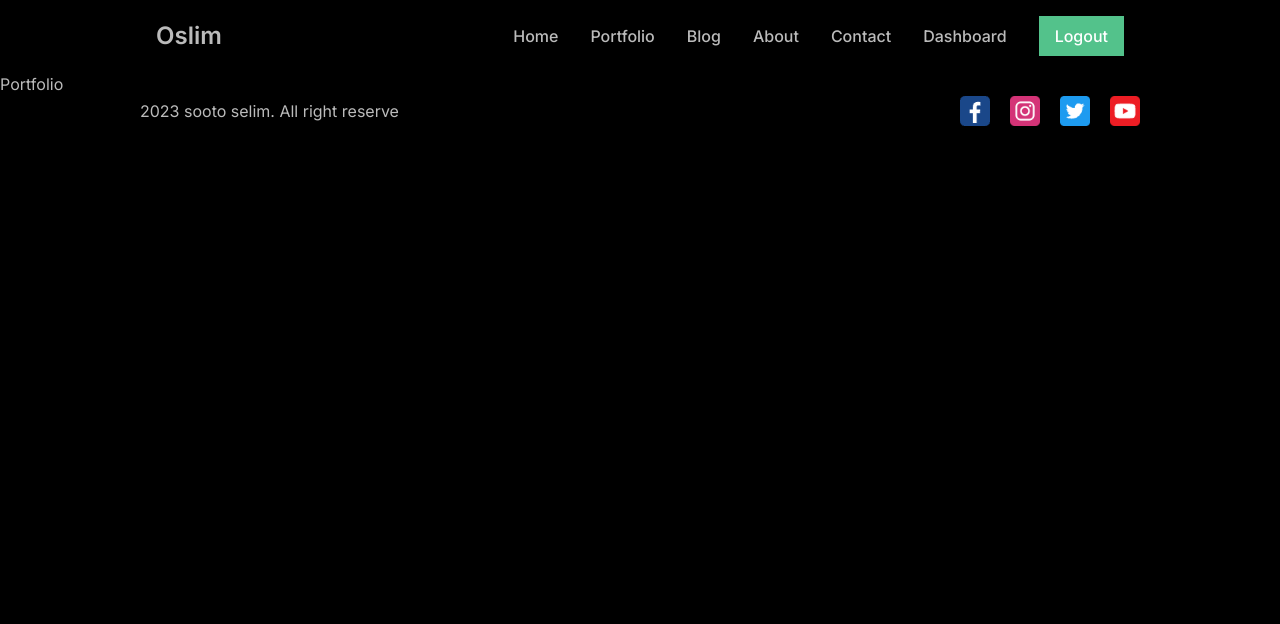
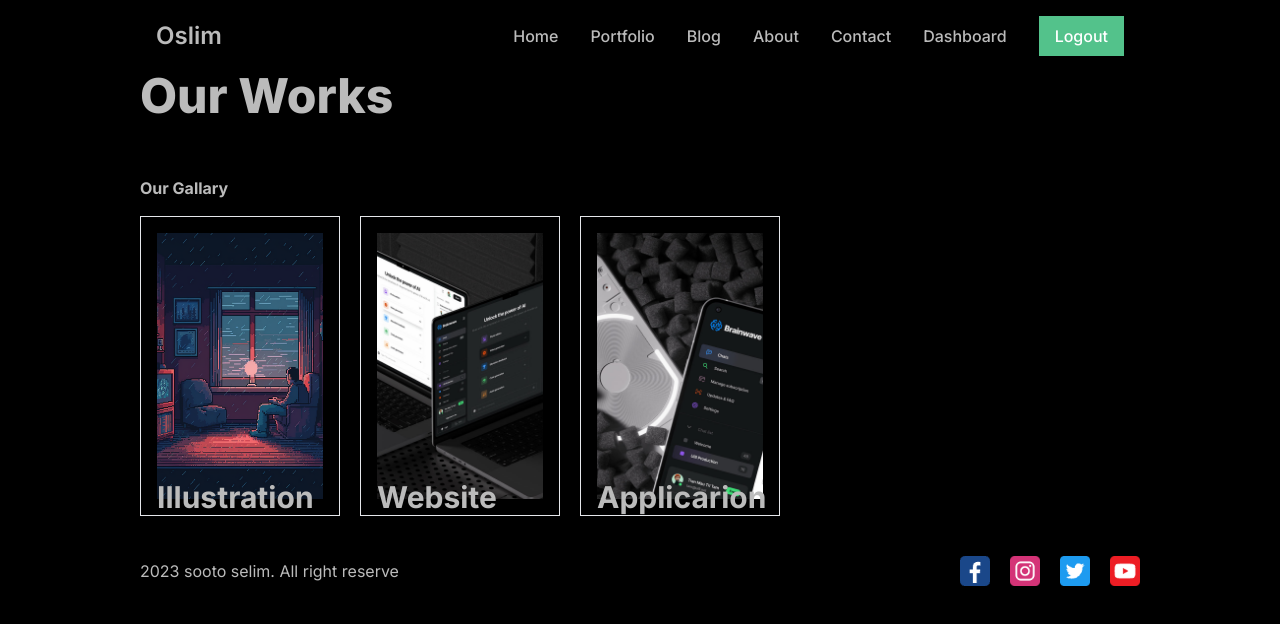
Before and after one commit to oslim4321/next13-app-router-tut-learn, a Next.js app: page /portfolio in a window 1280 px wide. Shown: the top 624 px of the page. Built offline with nearby package versions, Linux system fonts and the light colour scheme.

Commit message:
working on our works page

```diff
--- a/src/app/contact/page.js
+++ b/src/app/contact/page.js
@@ -98,7 +98,7 @@ const contact = () => {
               alt="contact"
               width={"500"}
               height={"500"}
-              className={"w-[70%]"}
+              className={"w-[]"}
             />
           </div>
         </div>
--- /dev/null
+++ b/src/app/portfolio/layout.js
@@ -0,0 +1,12 @@
+import React from "react";
+
+const layout = ({ children }) => {
+  return (
+    <div className="cont">
+      <h2 className="text-5xl font-extrabold">Our Works</h2>
+      {children}
+    </div>
+  );
+};
+
+export default layout;
--- a/src/app/portfolio/page.js
+++ b/src/app/portfolio/page.js
@@ -1,7 +1,50 @@
+import Image from "next/image";
+import Link from "next/link";
 import React from "react";
 
 const Portfolio = () => {
-  return <div>Portfolio</div>;
+  const portfolio = [
+    {
+      img: "/images/illustration.png",
+      title: "Illustration",
+      url: "illustration",
+    },
+    {
+      img: "/images/websites.jpg",
+      title: "Website",
+      url: "website",
+    },
+    {
+      img: "/images/apps.jpg",
+      title: "Applicarion",
+      url: "application",
+    },
+  ];
+  return (
+    <div className="cont py-10">
+      <p className="my-4 font-bold">Our Gallary</p>
+      <div className="flex gap-x-5">
+        {portfolio.map((elem) => (
+          <div key={elem.url}>
+            <Link href={`portfolio/${elem.url}`}>
+              <div className="w-[200px] h-[300px] p-4 border relative">
+                <Image
+                  src={elem.img}
+                  width={500}
+                  height={500}
+                  alt={elem.title}
+                  className="w-full h-full object-cover"
+                />
+                <span className="absolute text-3xl font-bold bottom-0">
+                  {elem.title}
+                </span>
+              </div>
+            </Link>
+          </div>
+        ))}
+      </div>
+    </div>
+  );
 };
 
 export default Portfolio;
```
